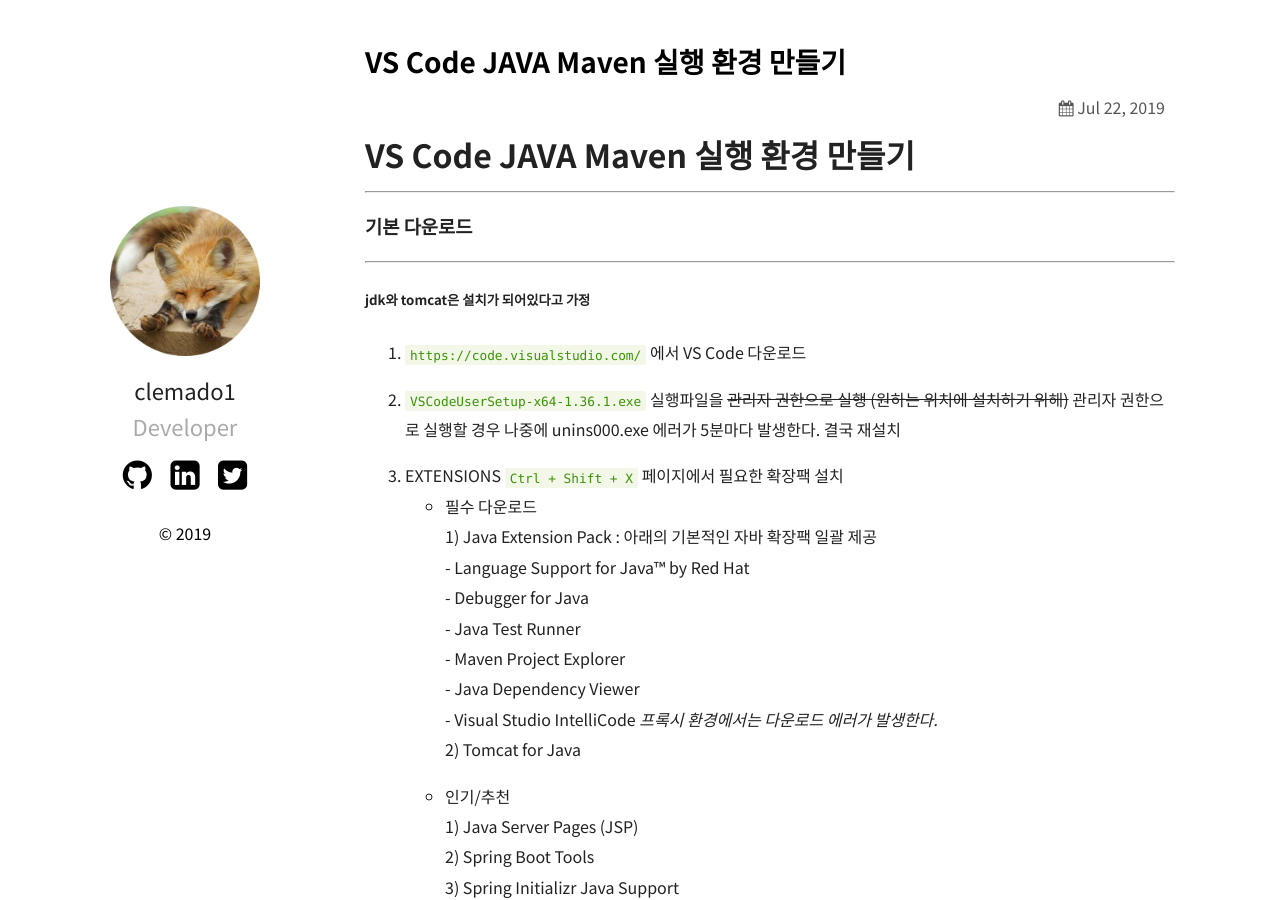
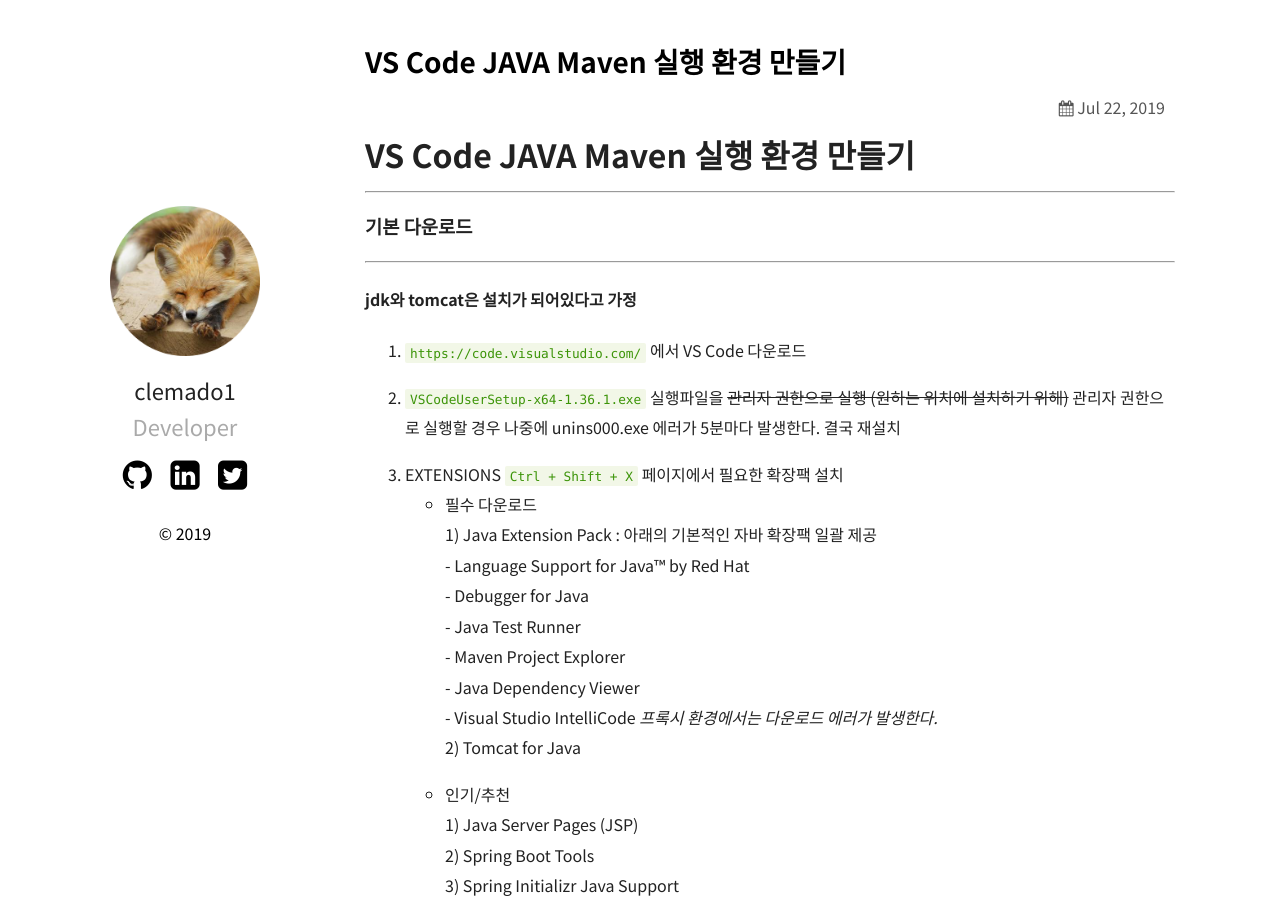
Before and after one commit to clemado1/blog-old, a Jekyll site: the page built from _posts/2019-07-22-VS-Code-JAVA-Maven-실행-환경-만들기.md, in a window 1280 px wide and 900 px high. Built offline with Jekyll 4.4.1, drawn with Linux system fonts in a browser that asks for light colours.

Commit message:
revise syntax

````diff
--- a/_posts/2019-07-22-VS-Code-JAVA-Maven-실행-환경-만들기.md
+++ b/_posts/2019-07-22-VS-Code-JAVA-Maven-실행-환경-만들기.md
@@ -8,7 +8,7 @@ tags: [vscode, maven, java]
 
 ### 기본 다운로드
 ---
-##### jdk와 tomcat은 설치가 되어있다고 가정
+#### jdk와 tomcat은 설치가 되어있다고 가정
 
 1. `https://code.visualstudio.com/` 에서 VS Code 다운로드
 
@@ -50,7 +50,7 @@ tags: [vscode, maven, java]
 
 ### Import 및 실행
 ---
-##### 기존 프로젝트를 추가하는 것으로 진행
+#### 기존 프로젝트를 추가하는 것으로 진행
 
 1. 기존 프로젝트를 찾아 EXPLORER `Ctrl+Shift+E` 에 추가한다.
 
@@ -99,36 +99,36 @@ tags: [vscode, maven, java]
 
 ### 단축키
 ---
-##### 기본 단축키
+#### 기본 단축키
 
-| 단축키 | 설명 | Eclipse |
-|--------|--------|-------|
-| `Alt + Shift + O` | 자동 import | `Ctrl + Shift + O` |
-| `Ctrl + P` | 요소 찾기 | `Ctrl + Shift + E` |
-| `Ctrl + Shift + P` | 명령 검색 |  |
-| `Ctrl + Shift + F` | 전체 찾기 | `Ctrl + F` |
-| `Ctrl + Shift + K` | 한 줄 삭제 | `Ctrl + D` |
+| 단축키                | 설명        | Eclipse            |
+| ------------------ | --------- | ------------------ |
+| `Alt + Shift + O`  | 자동 import | `Ctrl + Shift + O` |
+| `Ctrl + P`         | 요소 찾기     | `Ctrl + Shift + E` |
+| `Ctrl + Shift + P` | 명령 검색     |                    |
+| `Ctrl + Shift + F` | 전체 찾기     | `Ctrl + F`         |
+| `Ctrl + Shift + K` | 한 줄 삭제    | `Ctrl + D`         |
 
 자주 쓰는 Project Clean은 `Ctrl + Shift + P`에서 `Java: Clean the java language server workspace` 를 이용한다.
 
-##### 유용한 단축키
+#### 유용한 단축키
 
-| 단축키 | 설명 | 비고 |
-|--------|--------|-------|
-| `Ctrl + ` ` | 터미널 실행 | 현재 경로를 기준 |
-| `Ctrl + K` | 단축키 설정 |  |
-| `Ctrl + U` | 이전 위치로 커서 이동 |  |
-| `Ctrl + Shift + F12` | 구현 미리보기 |  |
-| `Ctrl + F12` | 구현으로 이동 |  |
-| `Shift + F12` | 모든 참조 찾기 | |
-| `F12` | 정의로 이동 | `Ctrl + 왼클릭`으로도 가능 |
-| `Alt + ←` | 이전 화면으로 이동 |  |
-| `Alt + ↑` | 위로 이동 | ↓ 는 아래로 이동 |
-| `Ctrl + Shift + O` | 소스 구성요소 보기 | |
-| `Ctrl + D` | 동일 문자열 중복 선택 | 입력 횟수만큼 증가 |
-| `Alt + Shift + 드래그` | 드래그 영역으로 선택 |  |
-| `Ctrl + Alt + ↑` | 다중 커서 | ↓ 도 마찬가지 |
-| `Shift + Alt + ↑` | 위로 복사 | ↓ 는 아래 복사 |
+| 단축키                  | 설명           | 비고                 |
+| -------------------- | ------------ | ------------------ |
+| `Ctrl + ` `          | 터미널 실행       | 현재 경로를 기준          |
+| `Ctrl + K`           | 단축키 설정       |                    |
+| `Ctrl + U`           | 이전 위치로 커서 이동 |                    |
+| `Ctrl + Shift + F12` | 구현 미리보기      |                    |
+| `Ctrl + F12`         | 구현으로 이동      |                    |
+| `Shift + F12`        | 모든 참조 찾기     |                    |
+| `F12`                | 정의로 이동       | `Ctrl + 왼클릭`으로도 가능 |
+| `Alt + ←`            | 이전 화면으로 이동   |                    |
+| `Alt + ↑`            | 위로 이동        | ↓ 는 아래로 이동         |
+| `Ctrl + Shift + O`   | 소스 구성요소 보기   |                    |
+| `Ctrl + D`           | 동일 문자열 중복 선택 | 입력 횟수만큼 증가         |
+| `Alt + Shift + 드래그`  | 드래그 영역으로 선택  |                    |
+| `Ctrl + Alt + ↑`     | 다중 커서        | ↓ 도 마찬가지           |
+| `Shift + Alt + ↑`    | 위로 복사        | ↓ 는 아래 복사          |
 
 이외에도 div>span*5 와 같은 약어를 입력하면 아래와 같이 자동으로 생성된다.
 ```
````
Also changed, not shown: _posts/2018-09-30-AWS&ubuntu-서버-다운-해결-여정.md (+1 -1 lines), _posts/2018-10-27-git과-svn-비교.md (+1 -1 lines).
